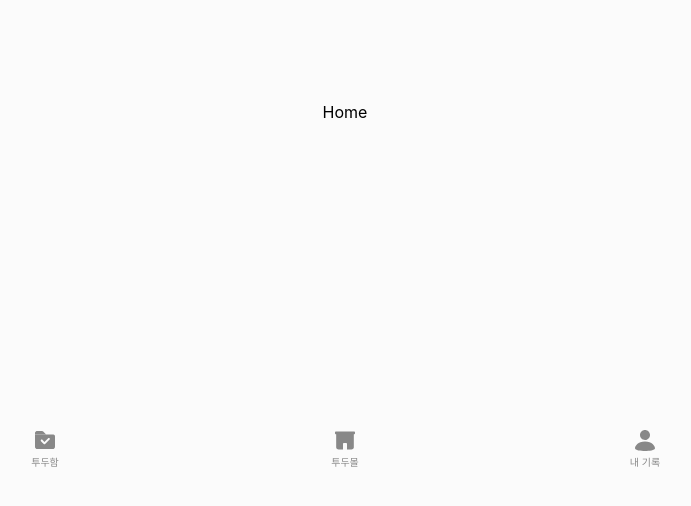
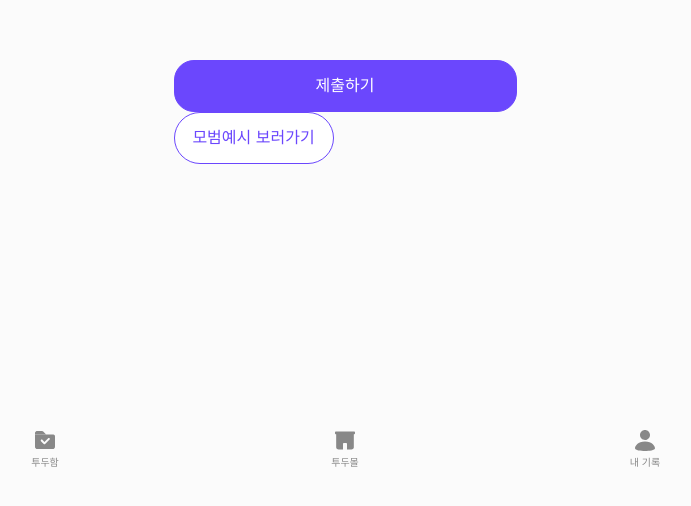
Before and after one commit to TodoMall/TodoMall-Client-V2, a Next.js app: page / in a window 1280 px wide. Shown: the part 288-794 px from the top of the page, without its empty margins (295-986 px from the left). Built offline with nearby package versions, Linux system fonts and the light colour scheme; a web font is replaced by a local one.

Commit message:
feat: Create Button Component

```diff
--- /dev/null
+++ b/src/components/global/Buttons.tsx
@@ -0,0 +1,123 @@
+import { css } from '@emotion/react';
+import styled from '@emotion/styled';
+import THEME from '@src/constants/Colors';
+import WIDTHS from '@src/constants/Widths';
+import React, { ButtonHTMLAttributes } from 'react';
+import MoonLoader from 'react-spinners/MoonLoader';
+
+type Variant = 'Primary' | 'Warning' | 'Bordered' | 'Cancel' | 'Disabled';
+
+type Size = 'Small' | 'Large';
+
+interface ButtonProps extends ButtonHTMLAttributes<HTMLButtonElement> {
+  variant: Variant;
+  size: Size;
+  rounder: boolean;
+  text?: string;
+  loading?: boolean;
+  onClick?: () => void;
+}
+
+const Button = ({ children, onClick, loading, ...props }: ButtonProps) => {
+  return (
+    <Container onClick={onClick} {...props}>
+      {loading ? <MoonLoader color={THEME.PURPLE300} size={25} /> : children}
+    </Container>
+  );
+};
+
+const ButtonSize = (size: Size) => {
+  if (size === 'Small') {
+    return WIDTHS.BUTTON_SMALL;
+  } else {
+    return WIDTHS.BUTTON_LARGE;
+  }
+};
+
+const ButtonColor = (variant: Variant) => {
+  switch (variant) {
+    case 'Primary':
+      return THEME.PURPLE500;
+    case 'Warning':
+      return THEME.ERROR;
+    case 'Bordered':
+      return THEME.WHITE;
+    case 'Cancel':
+      return THEME.WHITE;
+    case 'Disabled':
+      return THEME.GRAY200;
+  }
+};
+
+const ButtonRadius = (rounder: boolean) => {
+  if (rounder) {
+    return WIDTHS.BUTTON_RADIUS_LARGE;
+  } else {
+    return WIDTHS.BUTTON_RADIUS_SMALL;
+  }
+};
+
+const ButtonStyle = ({ variant }: { variant: Variant }) => {
+  switch (variant) {
+    case 'Primary':
+      return css`
+        color: ${THEME.WHITE};
+        border: 1px solid ${THEME.PURPLE500};
+        background-color: ${THEME.PURPLE500};
+        &:active {
+          background-color: ${THEME.PURPLE700};
+        }
+      `;
+    case 'Warning':
+      return css`
+        color: ${THEME.WHITE};
+        border: 1px solid ${THEME.ERROR};
+        background-color: ${THEME.ERROR};
+      `;
+    case 'Bordered':
+      return css`
+        color: ${THEME.PURPLE500};
+        background-color: ${THEME.WHITE};
+        border: 1px solid ${THEME.PURPLE500};
+        &:active {
+          border: 1px solid ${THEME.PURPLE700};
+        }
+      `;
+    case 'Cancel':
+      return css`
+        color: ${THEME.GRAY500};
+        background-color: ${THEME.WHITE};
+        border: 1px solid ${THEME.GRAY200};
+
+        &:active {
+          border: 1px solid ${THEME.GRAY300};
+        }
+      `;
+    case 'Disabled':
+      return css`
+        color: ${THEME.WHITE};
+        background-color: ${THEME.GRAY200};
+        pointer-events: none;
+        user-select: none;
+        border: 1px solid ${THEME.GRAY200};
+      `;
+  }
+};
+
+const Container = styled.button<ButtonProps>`
+  width: ${({ size }) => ButtonSize(size)}rem;
+  height: 3.25rem;
+  display: flex;
+  align-items: center;
+  justify-content: center;
+  border-radius: ${({ rounder }) => ButtonRadius(rounder)}rem;
+  background-color: ${({ variant }) => ButtonColor(variant)}rem;
+  font-weight: 500;
+  font-size: 1rem;
+  line-height: 1.5rem;
+
+  /* Additional Button Style for different variants */
+  ${ButtonStyle}
+`;
+
+export default Button;
--- a/src/constants/Spacing.ts
+++ b/src/constants/Spacing.ts
@@ -7,8 +7,6 @@ const SPACING = {
   SPACING500: 20,
   SPACING600: 24,
   SPACING700: 32,
-
-  MAXWIDTH: 950,
 } as const;
 
 export default SPACING;
--- /dev/null
+++ b/src/constants/Widths.ts
@@ -0,0 +1,11 @@
+const WIDTHS = {
+  MAX_SCREEN_WIDTH: 59.375,
+
+  BUTTON_SMALL: 10,
+  BUTTON_LARGE: 21.438,
+
+  BUTTON_RADIUS_SMALL: 1.25,
+  BUTTON_RADIUS_LARGE: 2.5,
+} as const;
+
+export default WIDTHS;
--- a/src/pages/index.tsx
+++ b/src/pages/index.tsx
@@ -1,8 +1,37 @@
 import styled from '@emotion/styled';
+import Button from '@src/components/global/Buttons';
 import React from 'react';
+import { useState } from 'react';
 
 export default function Home() {
-  return <Wrapper>Home</Wrapper>;
+  const [loading, setLoading] = useState(false);
+
+  return (
+    <Wrapper>
+      <Button
+        variant="Primary"
+        size="Large"
+        rounder={false}
+        loading={loading}
+        onClick={() => {
+          setLoading(!loading);
+        }}
+      >
+        제출하기
+      </Button>
+      <Button
+        variant="Bordered"
+        size="Small"
+        rounder={true}
+        loading={loading}
+        onClick={() => {
+          setLoading(!loading);
+        }}
+      >
+        모범예시 보러가기
+      </Button>
+    </Wrapper>
+  );
 }
 
 const Wrapper = styled.div``;
--- a/src/styles/globals.css
+++ b/src/styles/globals.css
@@ -12,4 +12,11 @@ body {
   overscroll-behavior: none;
   font-family: Pretendard, -apple-system, BlinkMacSystemFont, system-ui, Roboto, 'Helvetica Neue', 'Segoe UI',
     'Apple SD Gothic Neo', 'Noto Sans KR', 'Malgun Gothic', sans-serif;
+  -webkit-tap-highlight-color: transparent;
+  -webkit-touch-callout: none;
+  -webkit-user-select: none;
+  -khtml-user-select: none;
+  -moz-user-select: none;
+  -ms-user-select: none;
+  user-select: none;
 }
```
Also changed, not shown: 1 other file (tests, documents, lock files or other folders).
